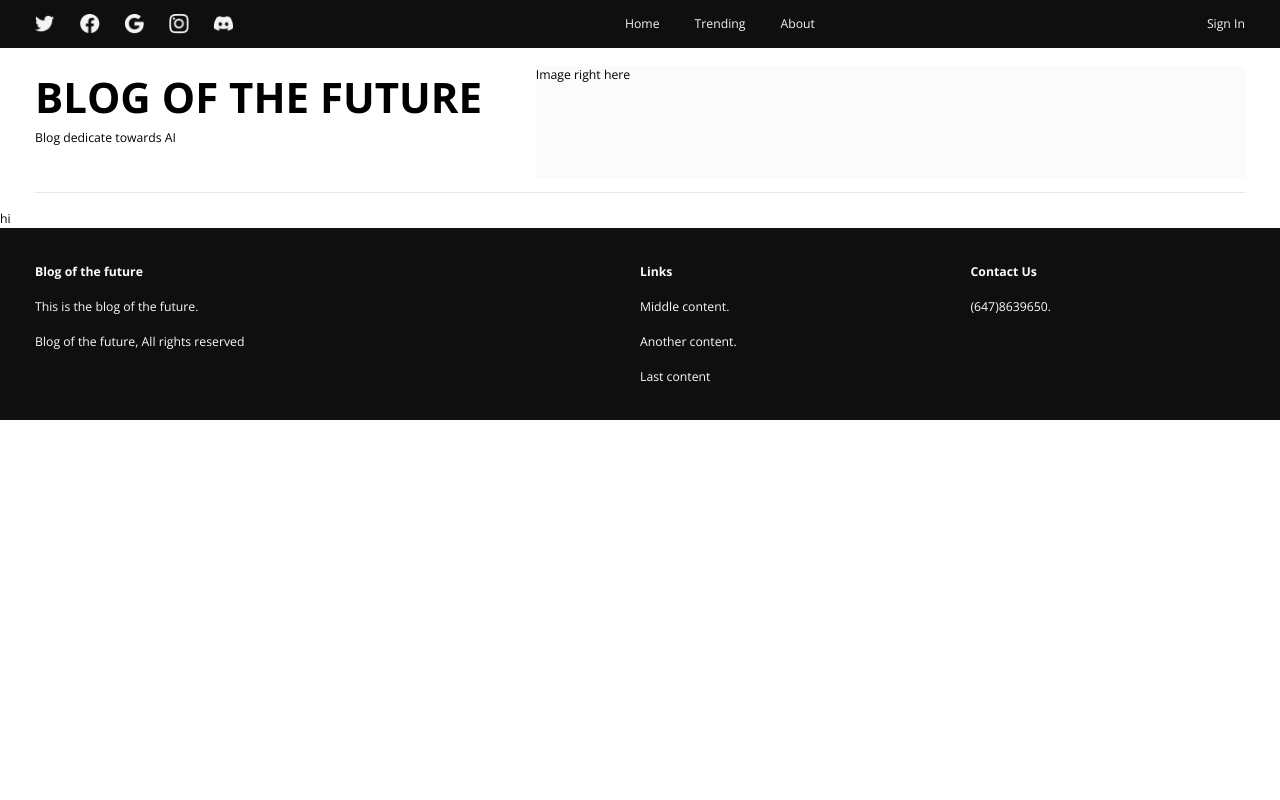
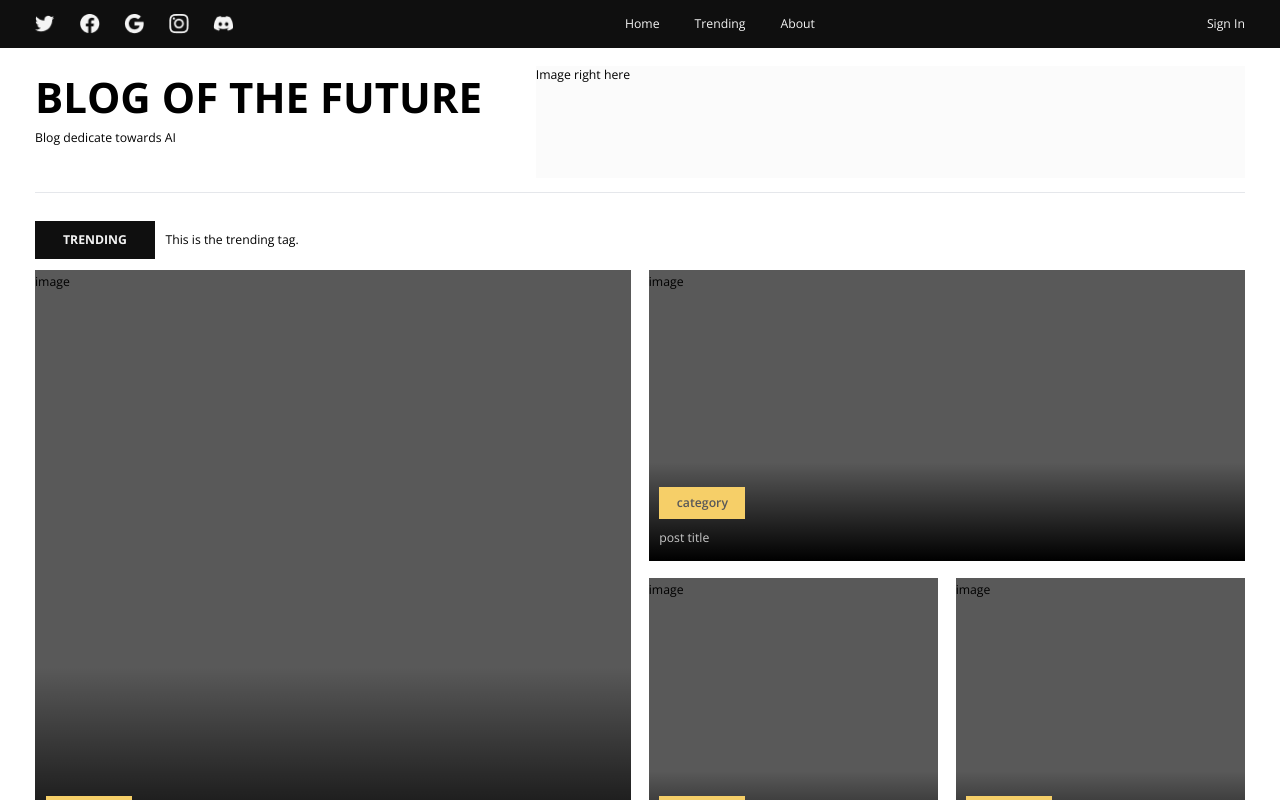
Before and after one commit to guardiangel/blog-ai-app, a Next.js app: page / in a window 1280 px wide. Shown: the top 800 px of the page. Built offline with nearby package versions, Linux system fonts and the light colour scheme.

Commit message:
Trending Card

```diff
--- /dev/null
+++ b/app/(home)/Treding.tsx
@@ -0,0 +1,60 @@
+import Link from "next/link";
+import React from "react";
+
+type TrendingCardProps = {
+  className?: string;
+};
+
+const TrendingCard = ({ className }: TrendingCardProps) => {
+  return (
+    <Link
+      className={`${className} sm:mt-0 sm:h-auto relative mt-7 block w-full h-96 hover:opacity-70`}
+      //href={`${process.env.NEXT_PUBLIC_URL}/post/${post?:id}`}
+      href="/"
+    >
+      <div className="z-0 relative w-full h-full bg-wh-500">image</div>
+      <div className="absolute z-1 top-0 left-0 w-full h-full bg-gradient-gradual" />
+      <div className="absolute z-2 bottom-0 left-0 p-3">
+        <h4 className="inline-block px-5 py-1 font-semibold bg-accent-orange text-wh-500">
+          category
+        </h4>
+        <div className="text-wh-100 mt-2">post title</div>
+      </div>
+    </Link>
+  );
+};
+
+type Props = {};
+
+const Treding = (props: Props) => {
+  return (
+    <section className="pt-3 pb-10">
+      <div className="flex items-center gap-3">
+        <div className="bg-wh-900 py-2 px-8 text-wh-10 font-bold">TRENDING</div>
+        <p className="text-sm">This is the trending tag.</p>
+      </div>
+
+      {/*flex option */}
+      {/* <div className="flex justify-between gap-3 my-3">
+        <div className="basis-1/2 bg-wh-500 h-96"></div>
+        <div className="flex flex-col basis-1/2 gap-3 h-96">
+          <div className="basis-1/2 bg-wh-500"></div>
+          <div className="flex basis-1/2 gap-3">
+            <div className="basis-1/2 bg-wh-500"></div>
+            <div className="basis-1/2 bg-wh-500"></div>
+          </div>
+        </div>
+      </div> */}
+      {/**grid option, the better one */}
+      <div className="sm:grid gap-5 grid-cols-4 grid-rows-2 sm:h-[600px] my-3">
+        <TrendingCard className="col-span-2 row-span-2 bg-wh-500" />
+        <TrendingCard className="col-span-2 row-span-1 bg-wh-500" />
+        <TrendingCard className="col-span-1 row-span-1 bg-wh-500" />
+        <TrendingCard className="col-span-1 row-span-1 bg-wh-500" />
+      </div>
+      <p className="text-sm">Those images are artificial.</p>
+    </section>
+  );
+};
+
+export default Treding;
--- a/app/page.tsx
+++ b/app/page.tsx
@@ -1,3 +1,18 @@
+import Treding from "./(home)/Treding";
+
 export default function Home() {
-  return <main>hi</main>;
+  return (
+    <main className="px-10 leading-7">
+      <Treding />
+      <div className="md:flex gap-10 mb-5">
+        <div className="basis-3/4">
+          {/* <Tech /> */}
+          {/* <Travel /> */}
+          {/* <Other /> */}
+          <div className="hidden md:block">{/* <Subscrite /> */}</div>
+        </div>
+        <div className="basis-1/4">{/* <Sidebar /> */}</div>
+      </div>
+    </main>
+  );
 }
```
